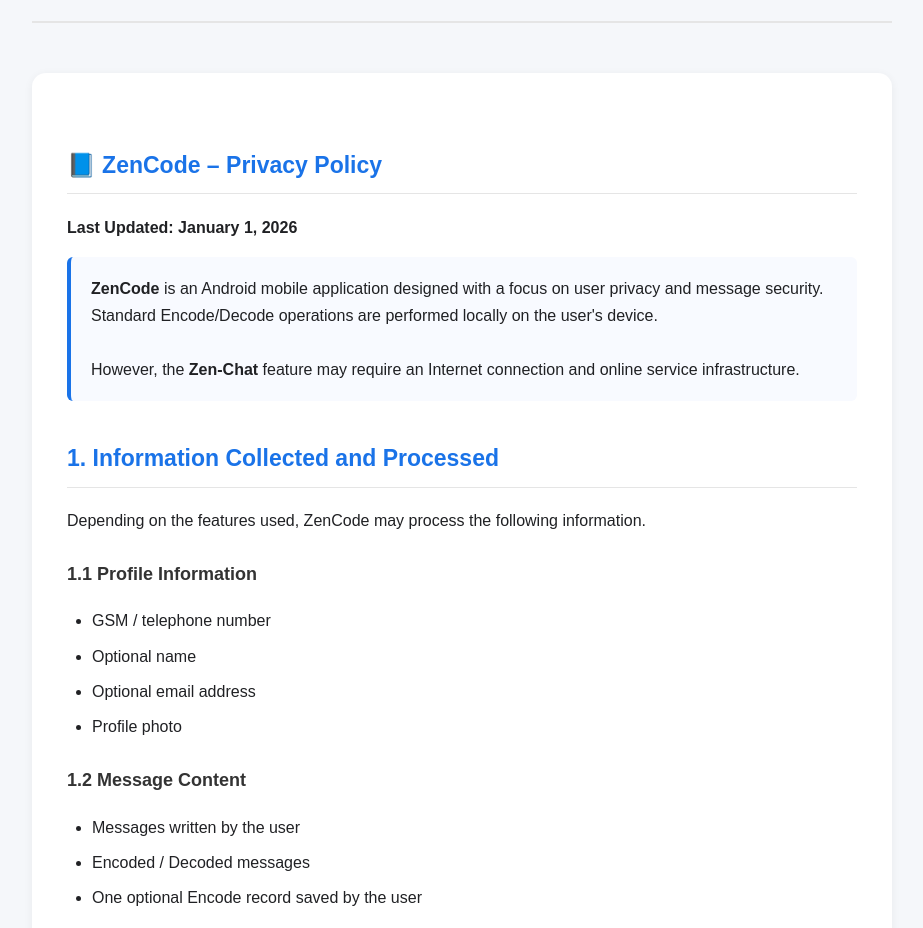
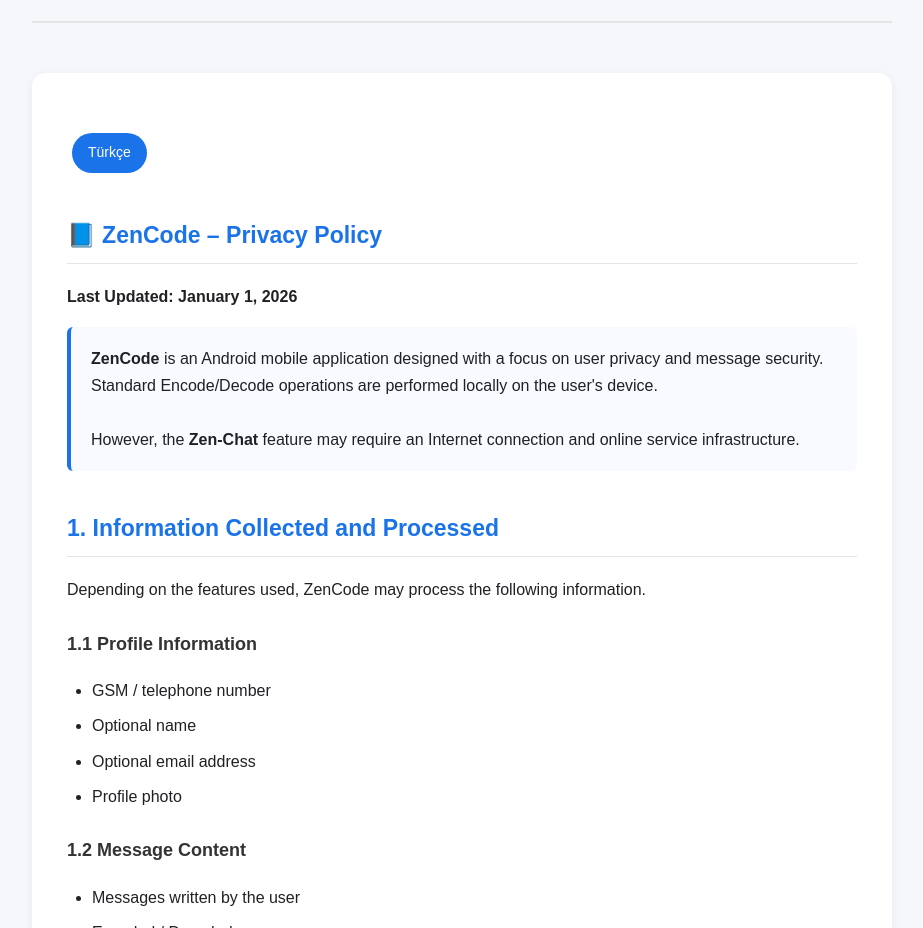
Before and after one commit to muratcelik64/ZenAppWebPrivacyPolicy, a plain HTML site: page index.html in a window 1280 px wide. Shown: the part 6120-7048 px from the top of the page, without its empty margins (178-1101 px from the left). Drawn offline with Linux system fonts and the light colour scheme.

Commit message:
Update index.html

```diff
--- a/index.html
+++ b/index.html
@@ -641,6 +641,9 @@
 <hr>
 
 <main class="content" id="english">
+    <div class="language-links">
+        <a href="#turkish">Türkçe</a>
+    </div>
 
     <h2>📘 ZenCode – Privacy Policy</h2>
 
```
